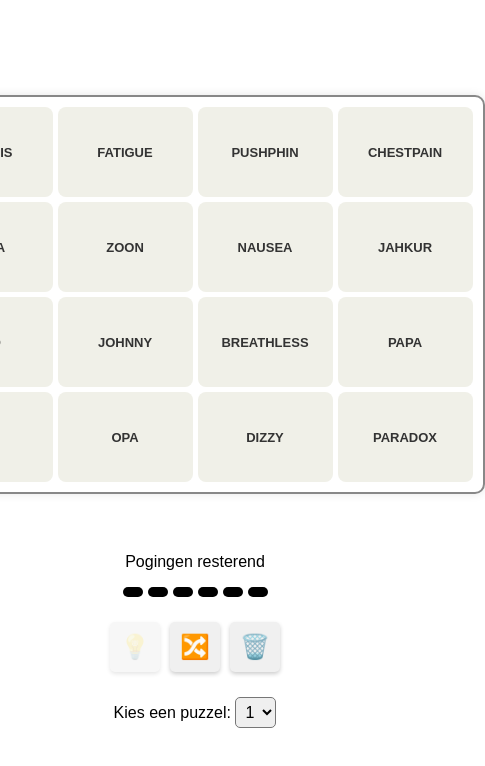
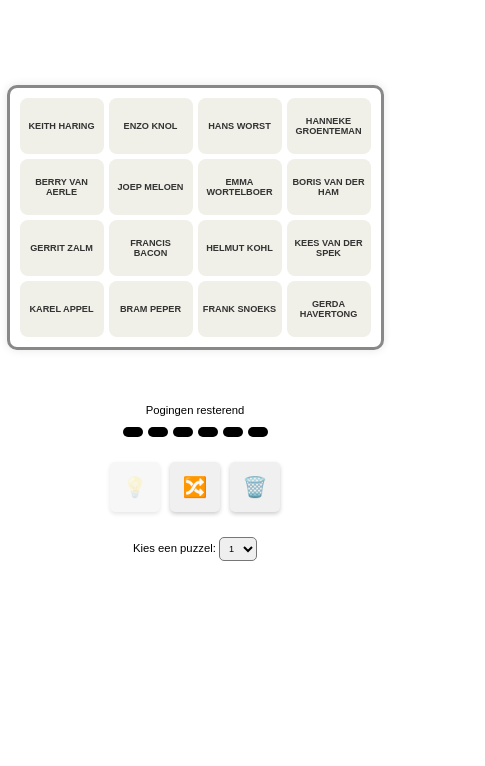
Before and after one commit to puzzelmelle30/puzzelmelle30.github.io, a plain HTML site: page index.html in a window 390 px wide. Shown: the whole page, 485 px wide, since content can reach past the window. Drawn offline with Linux system fonts and the light colour scheme.

Commit message:
10-11-2024 (22.00)

```diff
--- a/puzzles.csv
+++ b/puzzles.csv
@@ -1,13 +1,25 @@
 puzzle,group,word1,word2,word3,word4
-1,jazzpodia,bird,bimhuis,paradox,dizzy
-1,jared,jahkur,johnny,papa,pushphin
-1,symptomen hartaanval,chestpain,nausea,fatigue,breathless
-1,familie,oma,mama,opa,zoon
-2,gitaarmerken,gibson,taylor,martin,fender
-2,herman ___,knippenberg,schermman,sergio,göring
-2,martin ___,tino,morero,air,koolhoven
-2,chefs,den blijker,bahadour,bijdendijk,boerma
-3,aqua,man,barbie,fresh,nura
-3,massages,thaise,nuru,zweedse,deep tissue
-3,puzzels,crypto,sudoku,precies 4,kruiswoord
-3,crypto,nft,blockchain,ethereum,bitcoin
+1,vis,Gerrit Zalm,Keith Haring,Gerda Havertong,Frank Snoeks
+1,vlees,Boris van der Ham,Francis Bacon,Kees van der Spek,Hans Worst
+1,groenten,Hanneke Groenteman,Emma Wortelboer,Enzo Knol,Helmut Kohl
+1,fruit,Karel Appel,Berry van Aerle,Bram Peper,Joep Meloen
+2,gecancelled,Marco,Ali,Thijs,Jeroen
+2,coaches The Voice,Waylon,Anouk,Roel,Trijntje
+2,deelnemers Songfestival,Douwe,Joost,Joan,Sieneke
+2,Joost ___,Prinsen,Zwagerman,Eerdmans,Klein
+3,historische slagen,waterloo,nieuwpoort,stalingrad,hastings
+3,slagers, kiers,van uden,van kampen,de beurs
+3,tennisslagen,forehand,backhand,smash,lob
+3,___slag,op,neer,be,ver
+4,standjes,kruiwagen,missionaris,69,doggy
+4,religieuzen,evangelist,zendeling,predikant,bekeerling
+4,tuingereepschap,schoffel,grasmaaier,bezem,hark
+4,liedjes met getallen,little birds,nation army,days a week,luftballons
+5,i___,mac,pod,pad,carly
+5,___i,macaron,tip,bam,tax
+5,Frans deegwaar,Paris-Brest,Croissant,Eclair,Croqembouche
+5,Eten met hoofdstad,Moscow Mule,Amsterdamse uitjes, Berliner Bol, Peking Eend
+6,Knorr Wereldgerechten,Bobotie,Kip Madras,Roti,Kofta
+6,Gehaktballen,Köttbullar,Meatballs,Polpette,Albondigas
+6,woorden met 'bond',verbond,bonduelle,bondage,Volkenbond
+6,Kinks,SM,choken, spanking, roleplaying
--- a/script.js
+++ b/script.js
@@ -61,6 +61,10 @@ document.addEventListener("DOMContentLoaded", function() {
         currentColorIndex = 0;
         Object.keys(groupColorMap).forEach(key => delete groupColorMap[key]);
 
+        // Reset explanation container and displayed explanations
+        explanationContainer.innerHTML = ""; // Clear previous explanations in the container
+        displayedExplanations.length = 0; // Reset the displayed explanations array
+
         // Update `correctGroups` and `explanations` based on the selected puzzle
         correctGroups.length = 0; // Clear existing groups
         explanations.length = 0; // Clear existing explanations
@@ -90,7 +94,6 @@ document.addEventListener("DOMContentLoaded", function() {
         gameOver = false;
         feedback.textContent = "";
         updateAttemptsDisplay();
-        explanationContainer.innerHTML = ""; // Clear previous explanations
 
         // Disable the Solutions button at the start
         solutionButton.disabled = true;
@@ -184,7 +187,7 @@ document.addEventListener("DOMContentLoaded", function() {
             }
         } else {
             const incorrectCount = 4 - maxMatches;
-            feedback.textContent = incorrectCount === 1 ? "Helaas, er klopt er eentje niet" : "Het klopt niet";
+            feedback.textContent = incorrectCount === 1 ? "Er klopt er eentje niet" : "Het klopt niet";
 
             attemptsLeft--;
             updateAttemptsDisplay();
--- a/styles.css
+++ b/styles.css
@@ -1,5 +1,6 @@
 /* Center the entire game area, including attempts */
 body {
+    font-size: 16px; /* Base font size */
     font-family: Arial, sans-serif;
     display: flex;
     flex-direction: column; /* Stack elements vertically */
@@ -10,11 +11,85 @@ body {
     margin: 0;
 }
 
+/* Ensure #game-container uses a vertical layout to prevent overlap */
 #game-container {
     position: relative;
-    display: inline-block;
+    display: flex;
+    flex-direction: column; /* Stack explanations and grid vertically */
+    align-items: center;
     padding-bottom: 30px;
-    margin-bottom: -35px; /* Space between grid and attempts */
+    margin-bottom: -35px;
+}
+
+/* Explanation container with column layout and top alignment */
+#explanation-container {
+    width: fit-content;
+    max-width: 100%;
+    padding: 5px;
+    text-align: center;
+    margin-top: 5px;
+    margin-bottom: 10px;
+    min-height: 60px; /* Minimum height to avoid crowding */
+    display: flex;
+    flex-direction: column; /* Stack explanations vertically */
+    align-items: center; /* Center explanations horizontally */
+    justify-content: flex-start; /* Align text to the top */
+    gap: 5px; /* Adds space between explanations */
+}
+
+/* Individual explanation styling with reduced line spacing */
+.explanation {
+    font-weight: bold;
+    font-size: 13px; /* Original font size */
+    line-height: 1.1; /* Reduced line spacing for compact text */
+    margin: 0; /* Remove side margins for a clean, centered look */
+}
+
+/* Word container */
+#word-container {
+    display: grid;
+    grid-template-columns: repeat(4, minmax(80px, 120px));
+    gap: 5px;
+    padding: 10px;
+    border: 3px solid #888;
+    border-radius: 10px;
+    background-color: white;
+    box-shadow: 0 0 10px rgba(0, 0, 0, 0.1);
+    width: clamp(320px, 90vw, 500px);
+    margin: 0 auto;
+}
+
+/* Word tiles with font size in rem for proportional scaling */
+.word {
+    display: flex;
+    justify-content: center;
+    align-items: center;
+    width: 100%;
+    aspect-ratio: 3 / 2;
+    font-weight: bold;
+    font-size: 13px; /* Original font size */
+    color: #333;
+    background-color: #f0f0e8;
+    border-radius: 8px;
+    cursor: pointer;
+    text-transform: uppercase;
+    transition: background-color 0.2s ease, color 0.2s ease, box-shadow 0.2s ease;
+    text-align: center;
+    padding: 5px;
+    overflow-wrap: break-word;
+    word-wrap: break-word;
+    white-space: normal;
+    box-sizing: border-box;
+}
+
+.word.selected {
+    background-color: #333;
+    color: white;
+    box-shadow: 0px 4px 8px rgba(0, 0, 0, 0.2);
+}
+
+.selected {
+    background-color: #add8e6;
 }
 
 /* Colors for tiles */
@@ -29,51 +104,6 @@ body {
 .explanation.red { color: #D9534F; }
 .explanation.purple { color: #7B68EE; }
 
-/* Word container */
-#word-container {
-    display: grid;
-    grid-template-columns: repeat(4, 1fr);
-    gap: 5px;
-    padding: 10px;
-    border: 2px solid #888;
-    border-radius: 10px;
-    background-color: white;
-    box-shadow: 0 0 10px rgba(0, 0, 0, 0.1);
-    width: fit-content;
-    margin: 0 auto;
-}
-
-.word {
-    display: flex;
-    justify-content: center;
-    align-items: center;
-    width: 125px; /* Fixed width */
-    height: 80px; /* Fixed height */
-    font-weight: bold;
-    font-size: 13px;
-    color: #333;
-    background-color: #f0f0e8;
-    border-radius: 8px;
-    cursor: pointer;
-    text-transform: uppercase;
-    transition: background-color 0.2s ease, color 0.2s ease, box-shadow 0.2s ease;
-    text-align: center; /* Center text horizontally */
-    padding: 5px; /* Add padding to avoid text touching the edges */
-    overflow-wrap: break-word; /* Allows breaking long words if necessary */
-    word-wrap: break-word; /* Ensures compatibility with older browsers */
-    white-space: normal; /* Allows text to wrap onto multiple lines */
-}
-
-.word.selected {
-    background-color: #333; /* Dark background */
-    color: white; /* White text */
-    box-shadow: 0px 4px 8px rgba(0, 0, 0, 0.2); /* Shadow effect */
-}
-
-.selected {
-    background-color: #add8e6;
-}
-
 /* Attempts wrapper to center-align below the grid */
 #attempts-wrapper {
     display: flex;
@@ -83,44 +113,44 @@ body {
 }
 
 #attempts-container p {
-    margin-bottom: 5px; /* Slight spacing between text and attempts rectangles */
+    font-size: 13px; /* Original font size */
+    margin-bottom: 5px;
 }
 
 #attempts {
     display: flex;
     gap: 5px;
     justify-content: center;
-    margin-bottom: 25px; /* Space between attempts and reset button */
+    margin-bottom: 25px;
 }
 
 .attempt {
     width: 20px;
     height: 10px;
     background-color: black;
-    border-radius: 5px; /* Rounded corners */
+    border-radius: 5px;
 }
 
 .attempt.lost {
-    background-color: lightgray; /* Light gray for lost attempts */
+    background-color: lightgray;
 }
 
 #reset-button {
     padding: 5px 10px;
-    font-size: 14px;
+    font-size: 13px; /* Original font size */
     cursor: pointer;
 }
 
-/* Styles for the circular check button */
 #check-button {
     position: absolute;
-    bottom: 20px; /* Slightly overlaps with the grid */
+    bottom: 20px;
     left: 50%;
     transform: translateX(-50%);
     width: 50px;
     height: 50px;
-    background-color: #007bff; /* Blue color */
+    background-color: #007bff;
     color: white;
-    font-size: 24px;
+    font-size: 20px; /* Original font size */
     border: none;
     border-radius: 50%;
     display: flex;
@@ -133,13 +163,11 @@ body {
     visibility: hidden;
 }
 
-/* Show the button when visible */
 #check-button.visible {
     opacity: 1;
     visibility: visible;
 }
 
-/* Hidden button style */
 .hidden {
     opacity: 0;
     visibility: hidden;
@@ -147,15 +175,15 @@ body {
 
 #button-container {
     display: flex;
-    gap: 10px; /* Space between buttons */
-    margin-top: 0px; /* Space between buttons and attempts indicator */
-    margin-bottom: 25px; /* Space between buttons and bottom of the page */
+    gap: 10px;
+    margin-top: 0;
+    margin-bottom: 25px;
 }
 
 #button-container button {
     width: 50px;
     height: 50px;
-    font-size: 24px;
+    font-size: 20px; /* Original font size */
     background-color: #f0f0f0;
     border: none;
     border-radius: 5px;
@@ -168,43 +196,29 @@ body {
 }
 
 #button-container button:hover {
-    background-color: #e0e0e0; /* Slightly darker on hover */
-}
-
-#explanation-container {
-    width: fit-content; /* Match the width to the grid */
-    max-width: 100%; /* Prevent overflow on smaller screens */
-    height: 60px;
-    padding: 5px;
-    text-align: left;
-    margin-top: 5px; /* Space below the explanation container */
-    margin-bottom: 20px; /* Space below the explanation container */
-}
-
-#explanation {
-    font-weight: bold;
-    text-align: center;
+    background-color: #e0e0e0;
 }
 
 #feedback {
-    height: 20px; /* Fixed height for feedback */
+    font-size: 13px; /* Original font size */
+    height: 20px;
     text-align: center;
-    margin-top: 10px; /* Space between grid and feedback */
-    margin-bottom: -2.5px; /* Space between grid and attemps */
+    margin-top: 10px;
+    margin-bottom: -2.5px;
     display: flex;
     align-items: center;
     justify-content: center;
-    color: grey; /* Set feedback text color to grey */
+    color: grey;
 }
 
 #solution-button {
     width: 50px;
     height: 50px;
-    font-size: 24px;
-    background-color: #f0f0f0; /* Default background color */
+    font-size: 20px; /* Original font size */
+    background-color: #f0f0f0;
     border: none;
     border-radius: 5px;
-    cursor: pointer; /* Make it look clickable */
+    cursor: pointer;
     display: flex;
     align-items: center;
     justify-content: center;
@@ -218,7 +232,7 @@ body {
 }
 
 #solution-button:hover {
-    background-color: #e0e0e0; /* Slightly darker on hover */
+    background-color: #e0e0e0;
 }
 
 #puzzle-selector-container {
@@ -227,7 +241,21 @@ body {
 }
 
 #puzzle-selector {
-    font-size: 16px;
+    font-size: 13px; /* Original font size */
     padding: 5px;
     border-radius: 5px;
 }
+
+/* Responsive font and element size adjustments for smaller screens */
+@media (max-width: 550px) {
+    /* Adjust base font size for smaller screens */
+    body {
+        font-size: calc(2.9vw); /* Dynamically adjust font size */
+    }
+    .explanation, #feedback, #puzzle-selector {
+        font-size: calc(2.35vw); /* Adjust font size for these elements */
+    }
+    .word, #attempts-container p {
+        font-size: calc(2.35vw); /* Adjust font size in .word and attempts text */
+    }
+}
```
